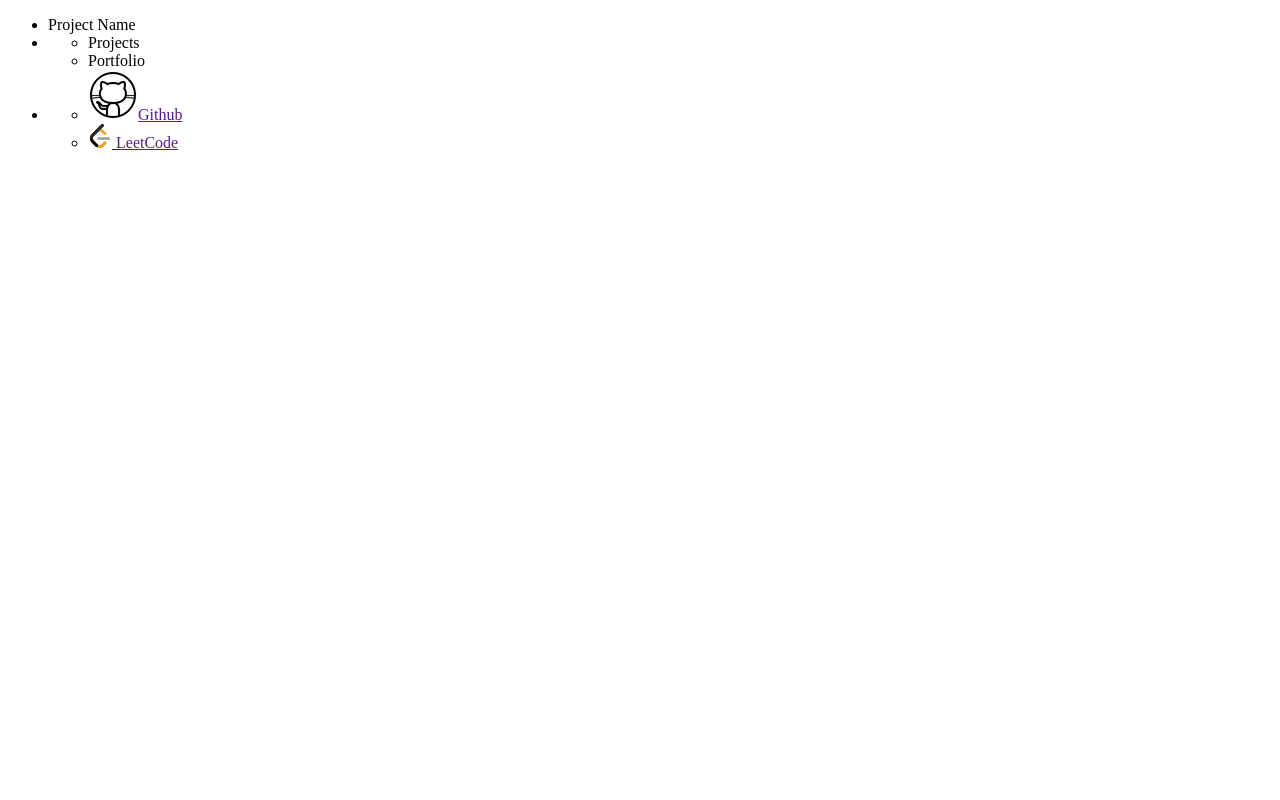
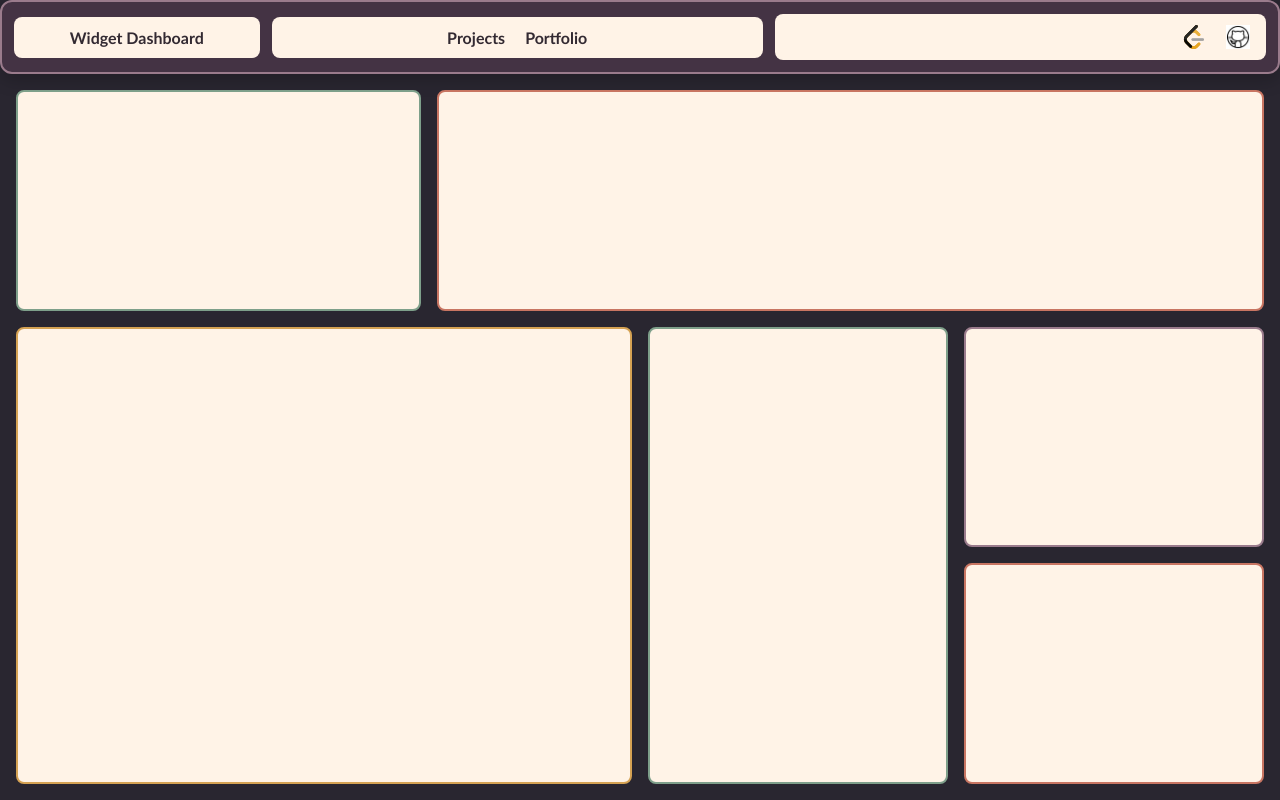
Before and after one commit to Avinash-kr-dev/Dashboard, a plain HTML site: page index.html in a window 1280 px wide. Drawn offline with Linux system fonts and the light colour scheme.

Commit message:
Update mavbar and add main widget sections

```diff
--- a/index.html
+++ b/index.html
@@ -4,41 +4,43 @@
     <meta charset="UTF-8" />
     <meta name="viewport" content="width=device-width, initial-scale=1.0" />
     <title>DashBoard</title>
+    <link rel="stylesheet" href="style.css" />
   </head>
   <body>
-    <nav id="nav-bar" class="nav-container">
-      <ul id="nav-content" class="">
-        <li id="project-options">Project Name</li>
-        <li>
-          <ul>
-            <li>Projects</li>
-            <li>Portfolio</li>
+    <nav id="nav-bar">
+      <ul id="nav-content" class="nav-container">
+        <li id="project-options" class="nav-li">Widget Dashboard</li>
+        <li class="nav-li">
+          <ul id="middle-nav" class="middle-nav">
+            <li><a href="#">Projects</a></li>
+            <li><a href="#">Portfolio</a></li>
           </ul>
         </li>
-        <li>
-          <ul>
+        <li class="nav-li">
+          <ul id="right-nav" class="right-nav">
+
             <li>
-              <a href="https://github.com/Avinash-kr-dev"> <img src="./contents/icons8-github-50.gif" alt="" /><a href="">Github</a> </a>
+              <a href="https://leetcode.com/u/avinash-kr-dev/">
+                <img src="./contents/icons8-leetcode-24.png" alt="" />
+              </a>
             </li>
             <li>
-                <a href="https://leetcode.com/u/avinash-kr-dev/">
-                    <img src="./contents/icons8-leetcode-24.png" alt="">
-                    <a href="">LeetCode</a>
-                </a>
+              <a href="https://github.com/Avinash-kr-dev">
+                <img src="./contents/icons8-github-50.gif" alt=""
+              /></a>
             </li>
           </ul>
         </li>
       </ul>
     </nav>
 
-<main>
-    <div id="clock" class="clock-container"></div>
-    <div id="pomodoro" class="pomodoro-container"></div>
-    <div id="todo" class="todo-container"></div>
-    <div id="weather" class="weather-container"></div>
-    <div id="password-generator" class="password-container"></div>
-    <div id="currency-converter" class="currency-container"></div>
-</main>
-
+    <main id="widget-container" class="widget-container">
+      <section id="clock" class="clock-container widget-div"></section>
+      <section id="pomodoro" class="pomodoro-container widget-div"></section>
+      <section id="todo" class="todo-container widget-div"></section>
+      <section id="weather" class="weather-container widget-div"></section>
+      <section id="password-generator" class="password-container widget-div"></section>
+      <section id="currency-converter" class="currency-container widget-div"></section>
+    </main>
   </body>
 </html>
--- a/style.css
+++ b/style.css
@@ -0,0 +1,161 @@
+:root {
+    --background: #292630;
+    --surface: #fff3e7;
+    --text: #332a32;
+    --muted-text: #82737b;
+
+    --navy: #443344;
+    --teal: #7e9f8a;
+    --coral: #c87562;
+    --yellow: #d5a253;
+    --blue: #9a7b8c;
+}
+
+*{
+        margin: 0;
+        padding: 0;
+}
+
+html {
+    min-height: 100%;
+}
+
+body {
+    background-color: var(--background);
+    color: var(--text);
+    min-height: 100vh;
+    display: flex;
+    flex-direction: column;
+}
+
+.nav-container {
+    display: grid;
+    grid-template-columns: 1fr 2fr 2fr;
+    gap: 0.75rem;
+
+    align-items: center;
+    list-style: none;
+    padding: 0.75rem;
+    border: 2px solid var(--blue);
+    border-radius: 12px;
+    background-color: var(--navy);
+    color: var(--surface);
+    font-family: "Arial Rounded MT Bold", "Trebuchet MS", sans-serif;
+    font-weight: 700;
+    box-shadow: 0 6px 18px rgb(0 0 0 / 20%);
+}
+
+.nav-li {
+    background-color: var(--surface);
+    color: var(--text);
+    text-align: center;
+    border-radius: 8px;
+    padding: 0.7rem 1rem;
+}
+
+.nav-container > li {
+    min-width: 0;
+}
+
+.nav-container a {
+    color: inherit;
+    font: inherit;
+    text-decoration: none;
+}
+
+.nav-container a:hover {
+    color: var(--teal);
+}
+
+.middle-nav,
+.right-nav {
+    display: flex;
+    align-items: center;
+    gap: 1.25rem;
+    list-style: none;
+}
+
+.middle-nav {
+    justify-content: center;
+    /* background: #000; */
+}
+
+.right-nav {
+    justify-content: flex-end;
+}
+
+.right-nav img {
+    display: block;
+    width: 24px;
+    height: 24px;
+    object-fit: contain;
+}
+
+.widget-container{
+    flex: 1;
+    min-height: 0;
+    width: 100%;
+    box-sizing: border-box;
+    display: grid;
+    grid-template-columns: repeat(12, minmax(0, 1fr));
+    grid-template-rows: repeat(3, minmax(160px, 1fr));
+    grid-template-areas:
+        "clock clock clock clock pomodoro pomodoro pomodoro pomodoro pomodoro pomodoro pomodoro pomodoro"
+        "todo todo todo todo todo todo weather weather weather password password password"
+        "todo todo todo todo todo todo weather weather weather currency currency currency";
+    gap: 1rem;
+    padding: 1rem;
+}
+
+.widget-div{
+    min-width: 0;
+    min-height: 0;
+    border: 2px solid var(--coral);
+    border-radius: 8px;
+    padding: 1rem;
+    background-color: var(--surface);
+    border-color: var(--blue);
+}
+
+.clock-container {
+    grid-area: clock;
+    border-color: var(--teal);
+}
+
+.pomodoro-container {
+    grid-area: pomodoro;
+    border-color: var(--coral);
+}
+
+.todo-container {
+    grid-area: todo;
+    border-color: var(--yellow);
+}
+
+.weather-container {
+    grid-area: weather;
+    border-color: var(--teal);
+}
+
+.password-container {
+    grid-area: password;
+    border-color: var(--blue);
+}
+
+.currency-container {
+    grid-area: currency;
+    border-color: var(--coral);
+}
+
+@media (max-width: 800px) {
+    .widget-container {
+        grid-template-columns: 1fr 1fr;
+        grid-template-rows: none;
+        grid-template-areas:
+            "clock clock"
+            "pomodoro pomodoro"
+            "todo todo"
+            "weather password"
+            "currency currency";
+    }
+}
```
